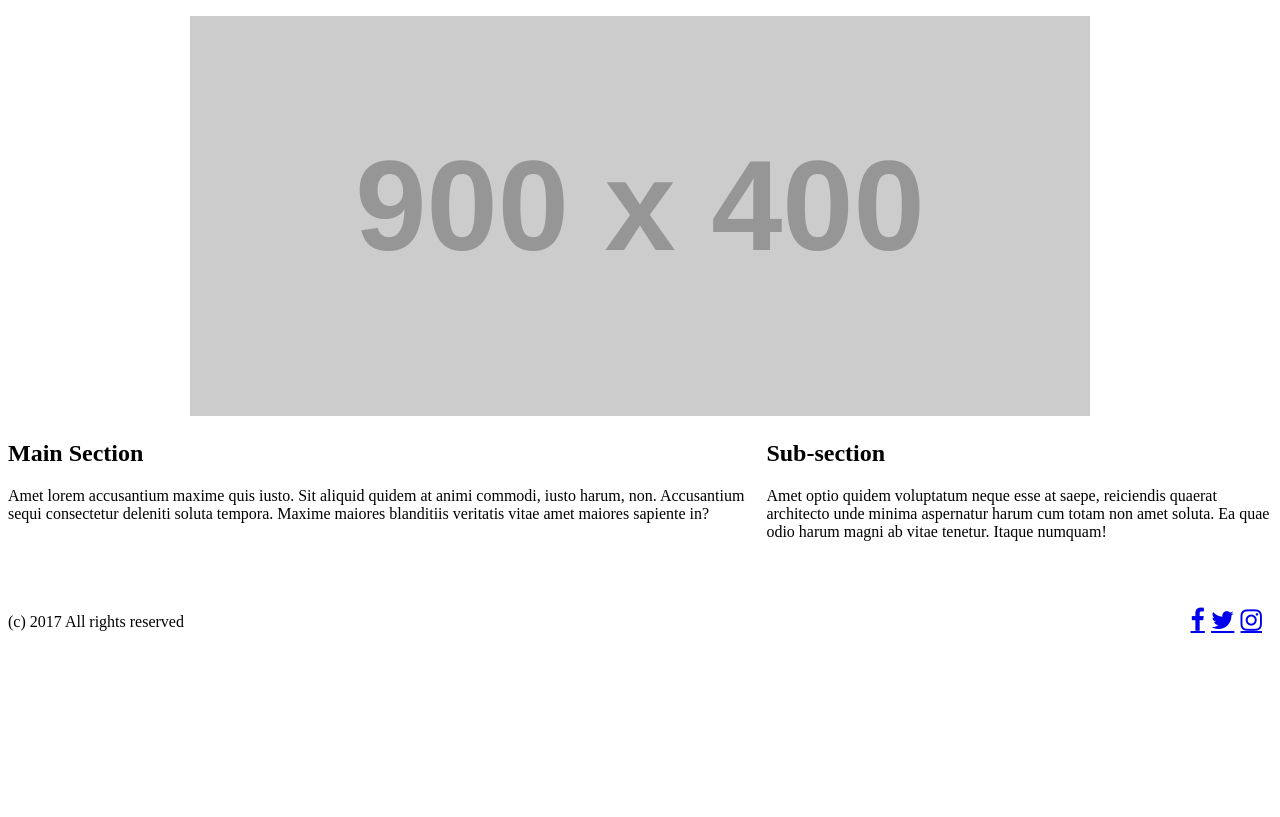
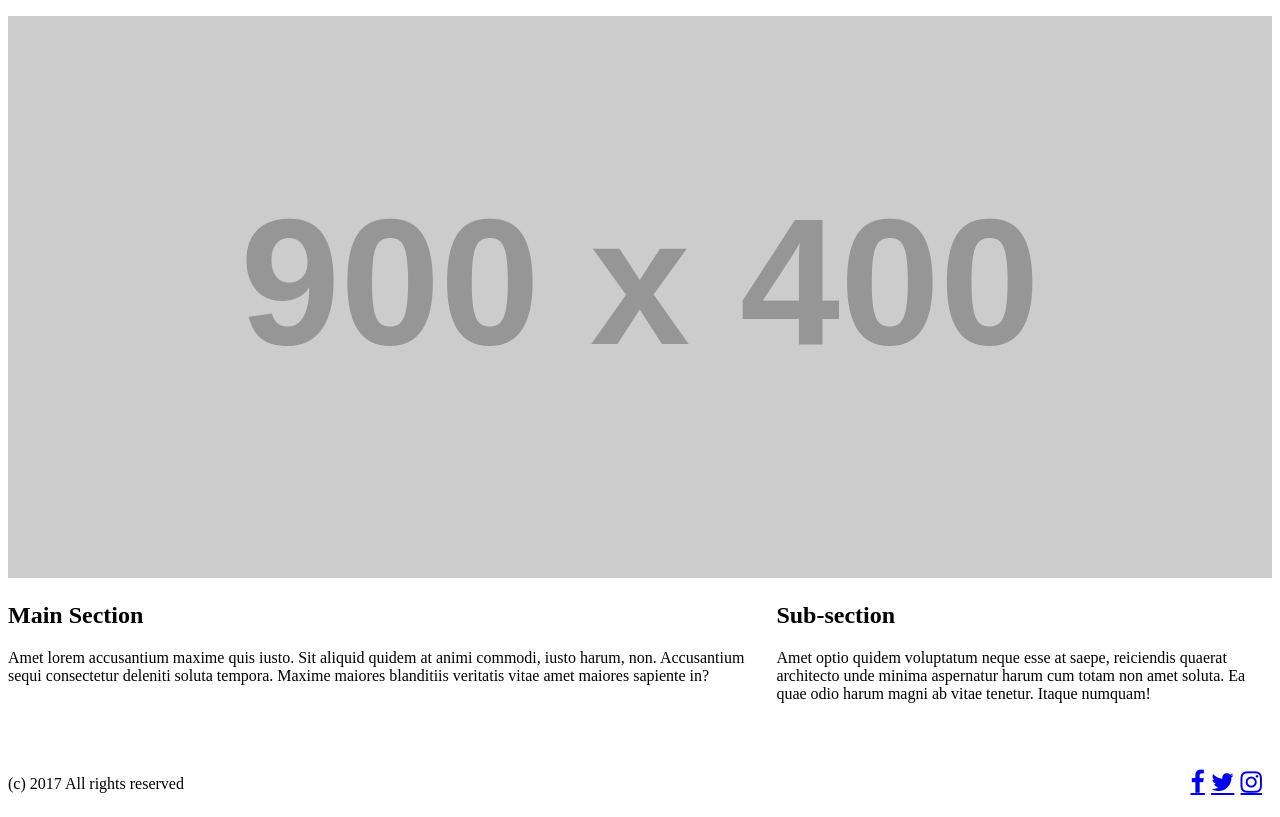
Before and after one commit to DustinWZook/codeup-web-exercises, a website: page media-queries.html in a window 1280 px wide. Shown: the part 84-901 px from the top of the page. Before the commit the page ends 800 px from the top, so only its background shows below. Drawn offline with Linux system fonts and the light colour scheme; placeholder pictures from the web are drawn by us.

Commit message:
updated media queries exercise

```diff
--- a/css/media-queries.css
+++ b/css/media-queries.css
@@ -38,8 +38,8 @@ li {
 
 }
 img {
-    max-width: 100%;
-    max-height: 100%;
+    width: 100%;
+    height: 100%;
     /*object-fit: none;*/
 }
 
@@ -58,6 +58,9 @@ footer{
 }
 
 @media screen and (min-width: 1024px){
+    body{
+        /*margin: 0 50px*/
+    }
     .alert-info{
         display: none;
     }
@@ -90,9 +93,10 @@ footer{
     .main{
         float: left;
         width: 60%;
+        margin-right: 10px;
     }
     .sub-section {
-        max-width: 40%;
+        max-width: calc(40% - 10px);
         float: left;
     }
 
```
